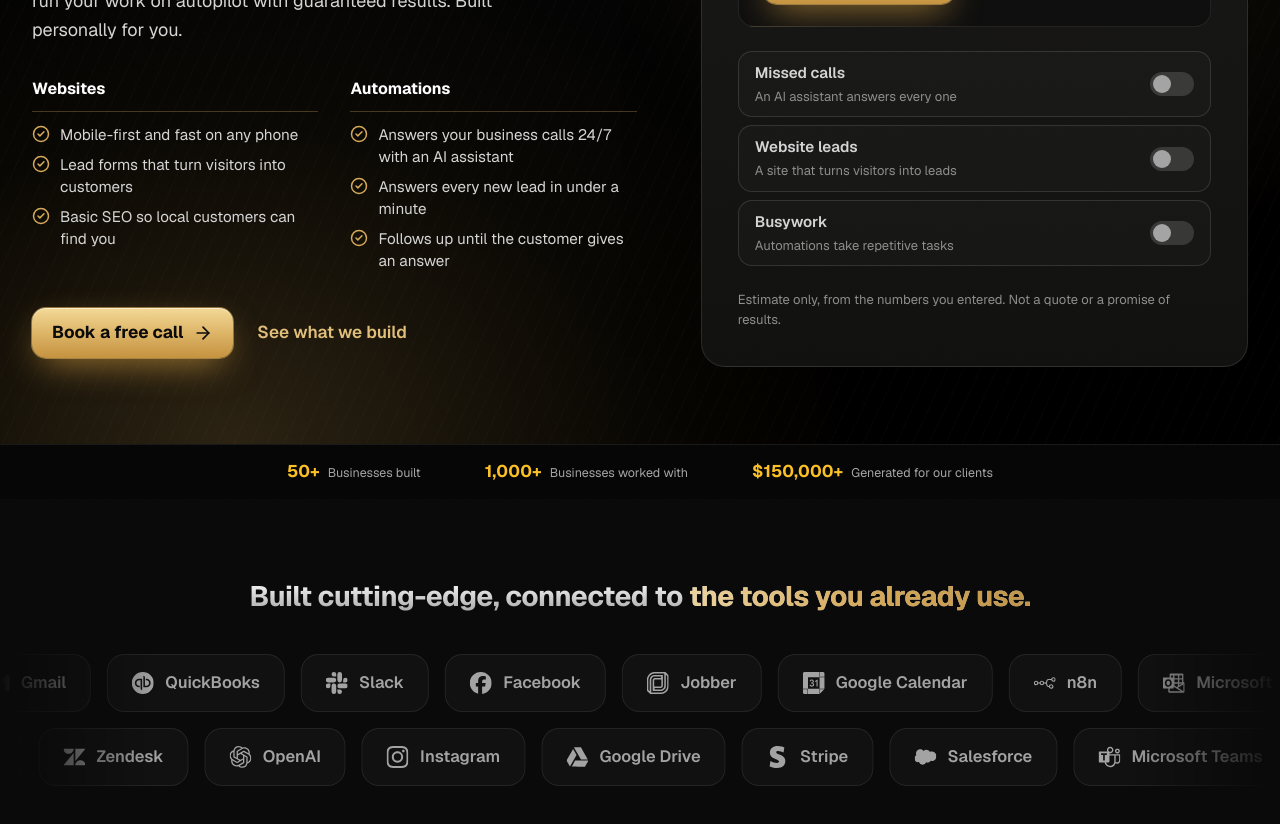
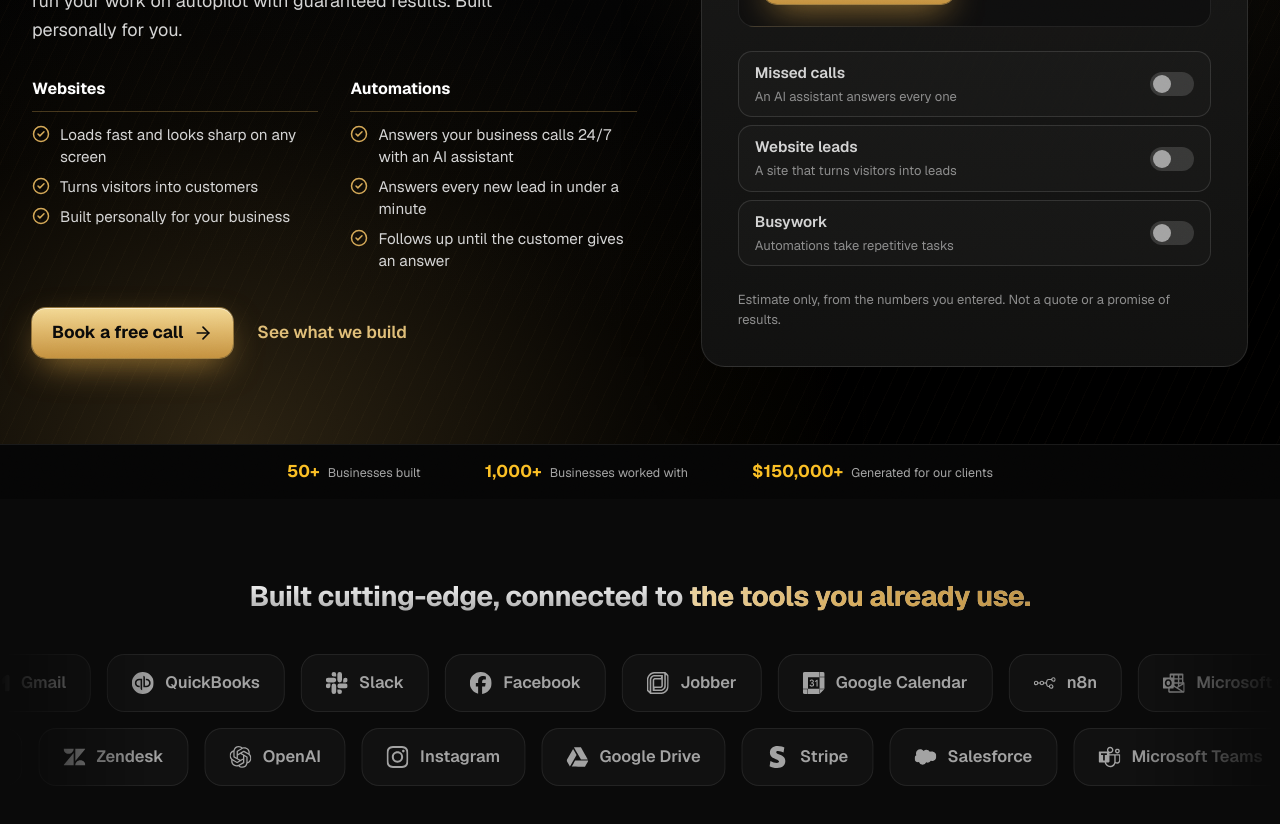
Before and after one commit to hunterallenlee10-cpu/LEUnet, a Next.js app: page / in a window 1280 px wide. Shown: the part 1240-2064 px from the top of the page. Built offline with nearby package versions, Linux system fonts and the light colour scheme.

Commit message:
Sharpen the Websites points in the hero
Co-Authored-By: Claude Opus 5.5 <noreply@anthropic.com>
Claude-Session: https://claude.ai/code/session_01C28JeYrKts9ksgZbCvedt3

```diff
--- a/components/sections/HeroSection.tsx
+++ b/components/sections/HeroSection.tsx
@@ -13,9 +13,9 @@ const offer = [
   {
     title: "Websites",
     points: [
-      "Mobile-first and fast on any phone",
-      "Lead forms that turn visitors into customers",
-      "Basic SEO so local customers can find you",
+      "Loads fast and looks sharp on any screen",
+      "Turns visitors into customers",
+      "Built personally for your business",
     ],
   },
   {
```
